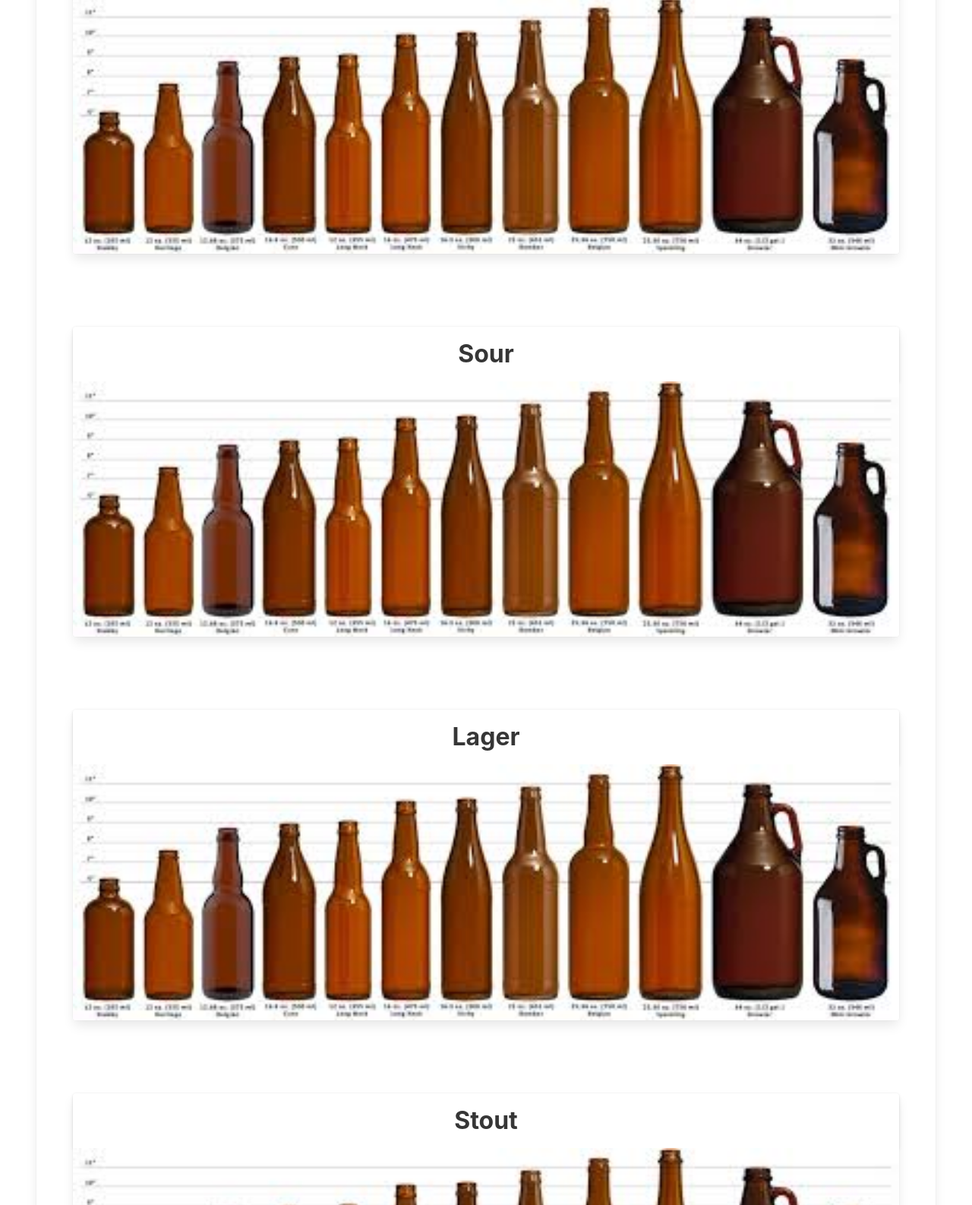
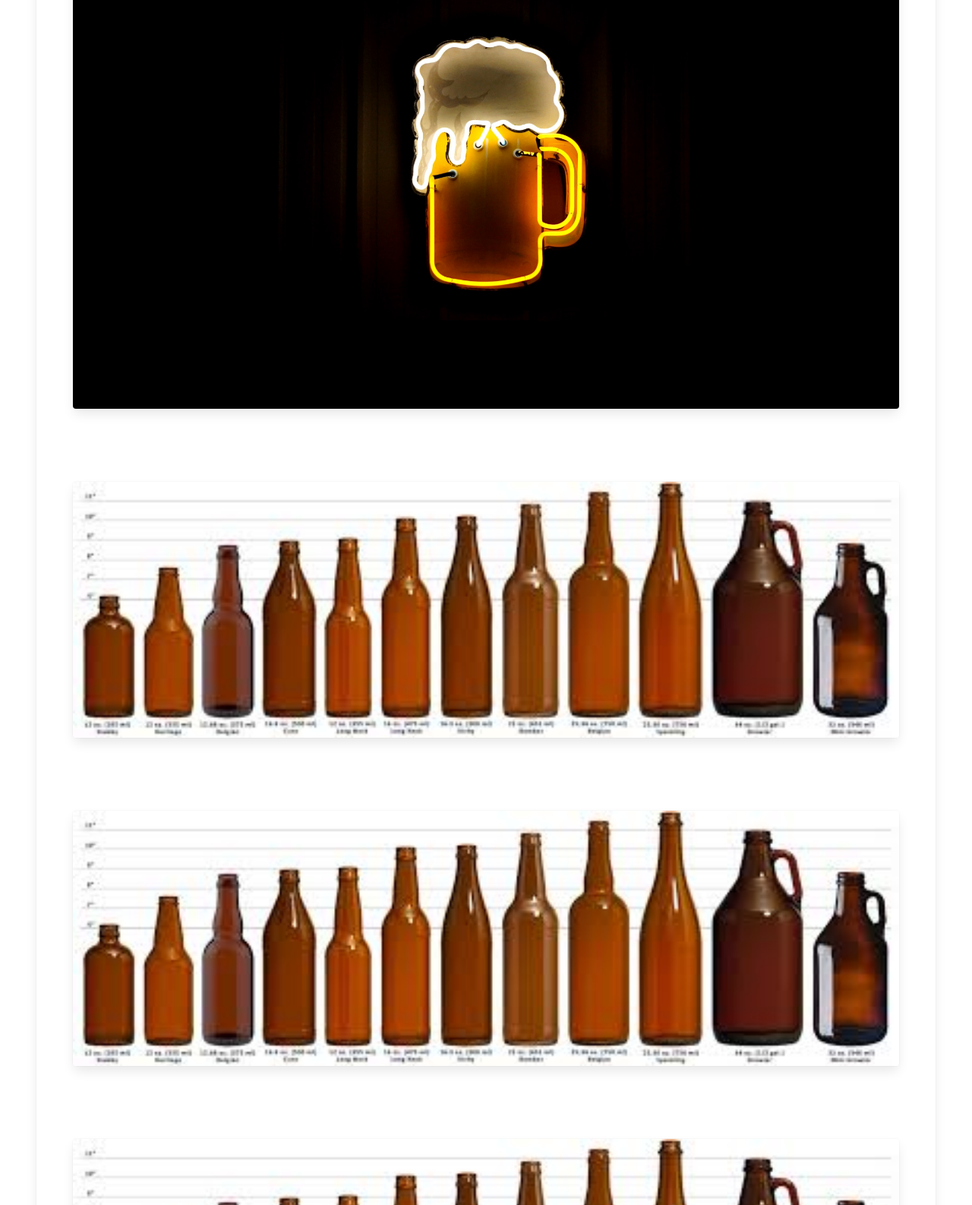
Before and after one commit to MSchuur/A-Brew-and--A-Bite, a plain HTML site: page index.html in a window 1280 px wide. Shown: the part 321-1907 px from the top of the page at 76% size. Drawn offline with nearby package versions, Linux system fonts and the light colour scheme; a web font is replaced by a local one.

Commit message:
add images of beer & food to images folder, revise script.js images card carousel & index.html

```diff
--- a/assets/js/script.js
+++ b/assets/js/script.js
@@ -1,30 +1,26 @@
+
 // Array for the data that goes into the card carousel template
 var carouselImagesVar = [
     {
-        name: "Pale Ale",
+        image: "assets/Images/brad-qIAw1kNk1p8-unsplash.jpg",
+
+    },
+
+    {
         image: "assets/Images/beerBottleForFoodPageHolder.jpg",
 
     },
 
     {
-        name: "Sour",
         image: "assets/Images/beerBottleForFoodPageHolder.jpg",
 
     },
 
     {
-        name: "Lager",
-        image: "assets/Images/beerBottleForFoodPageHolder.jpg",
-
-    },
-
-    {
-        name: "Stout",
         image: "assets/Images/beerBottleForFoodPageHolder.jpg",
     },
 
     {
-        name: "IPA",
         image: "assets/Images/beerBottleForFoodPageHolder.jpg",
 
     },
@@ -41,9 +37,6 @@ var carouselImagesVar = [
         carousel +=
         `<section class="section">
             <div class="card" id="carousel">
-            <header class="card-header">
-                <p class="card-header-title is-centered is-size-3"> ${ imageCard.name} </p>
-            </header>
             <div class="card-image image is-96X96">
                 <img src=${ imageCard.image}>
             </div>
--- a/index.html
+++ b/index.html
@@ -24,9 +24,6 @@
 
   <section class="section">
     <div class="card" id="carousel">
-      <header class="card-header">
-        <p class="card-header-title is-centered is-size-3"></p>
-      </header>
     <div class="card-image image is-96X96">
         <img src="">
     </div>
```
Also changed, not shown: assets/Images/brad-qIAw1kNk1p8-unsplash.jpg (added), 5 other files.
